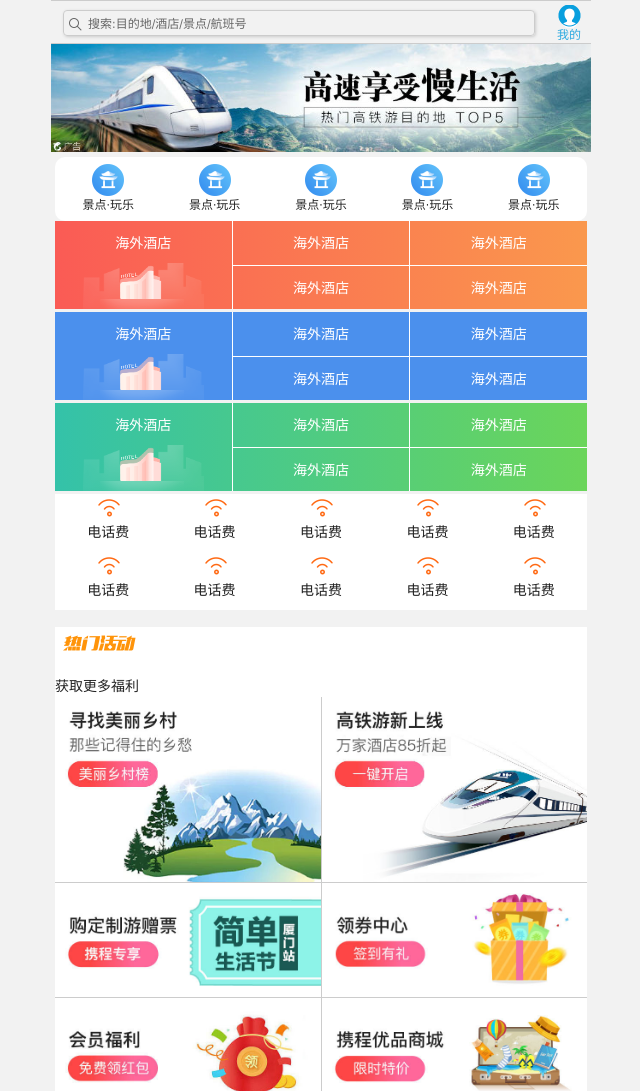
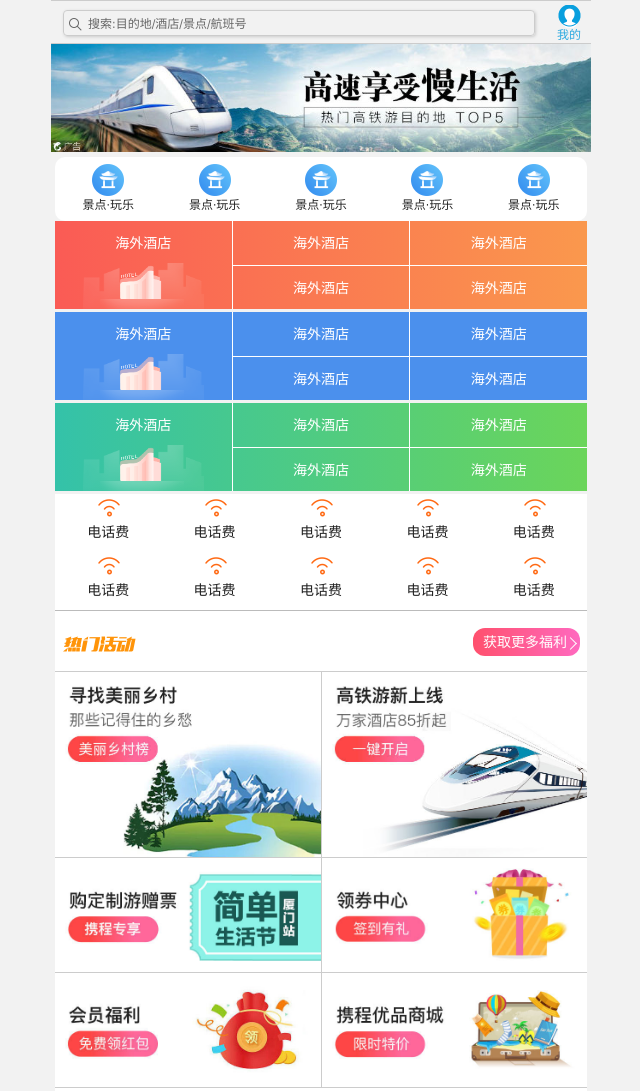
Before and after one commit to sbuteryd/h5_xiecheng, a plain HTML site: page index.html in a window 1280 px wide. Shown: the top 1091 px of the page, without its empty margins (319-959 px from the left). Drawn offline with Linux system fonts and the light colour scheme.

Commit message:
sales-box

```diff
--- a/css/index.css
+++ b/css/index.css
@@ -231,6 +231,7 @@ nav .nav-items:nth-child(2) {
 /* 销售模块 */
 .sales-box {
     /* height: 44px; */
+    border-top: 1px solid #bbb;
     background: #fff
 }
 
@@ -257,7 +258,35 @@ nav .nav-items:nth-child(2) {
 }
 
 /* sales-bd */
+.sales-hd {
+    position: relative;
+    height: 44px;
+    border-bottom: 1px solid #ccc;
+}
 
+.more {
+    position: absolute;
+    top: 0;
+    right: 7px;
+    border-radius: 12px;
+    padding: 4px 13px 3px 10px;
+    background: -webkit-repeating-linear-gradient(left, #ff506d, #ff69bf);
+    color: #fff;
+}
+
+.more::after {
+    content: '';
+    position: absolute;
+    top: 11px;
+    right: 5px;
+    border-top: 1px solid #fff;
+    border-right: 1px solid #fff;
+    width: 8px;
+    height: 8px;
+    transform: rotate(45deg)
+}
+
+/* 销售模块 */
 .row {
     display: flex;
 }
```
